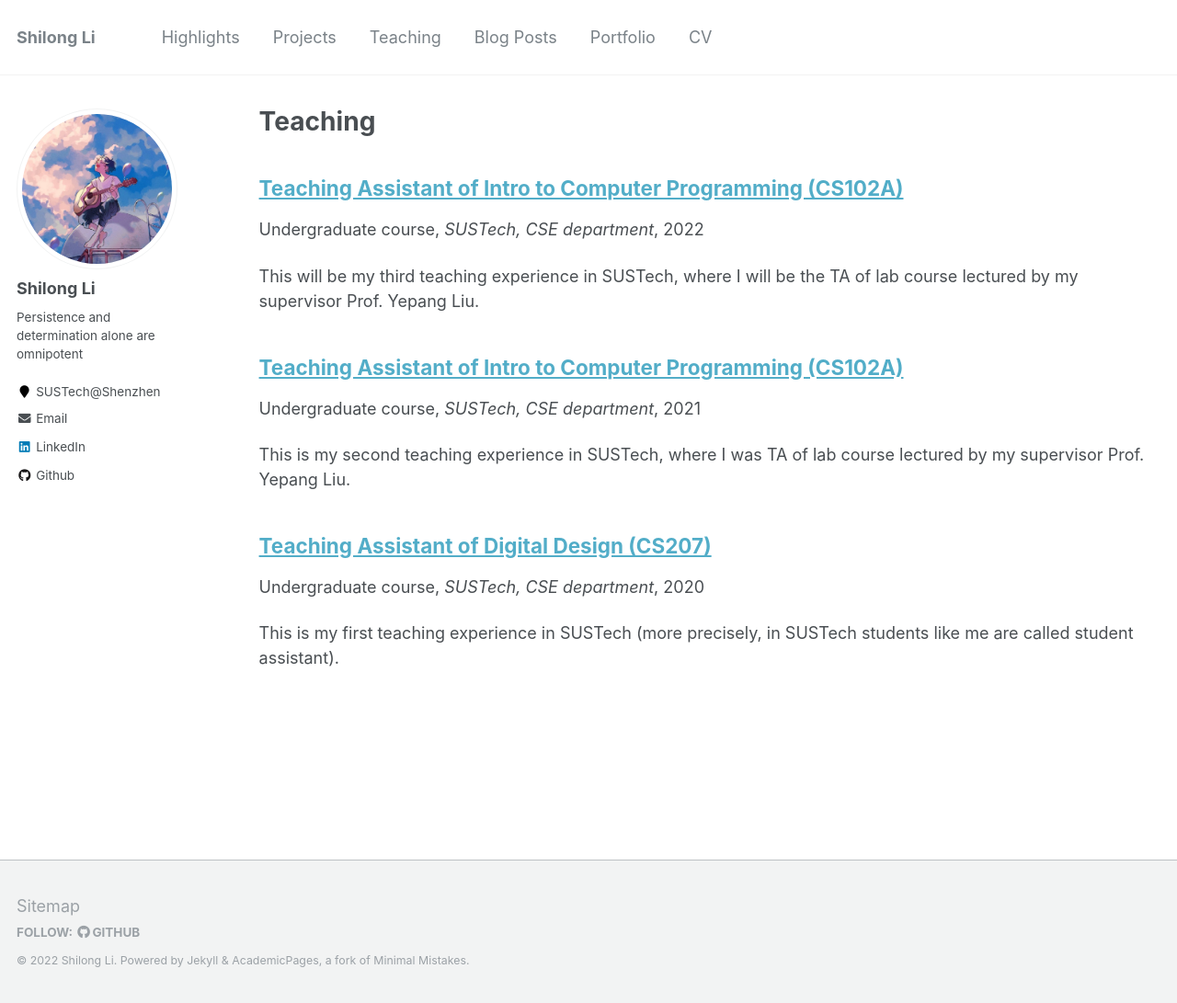
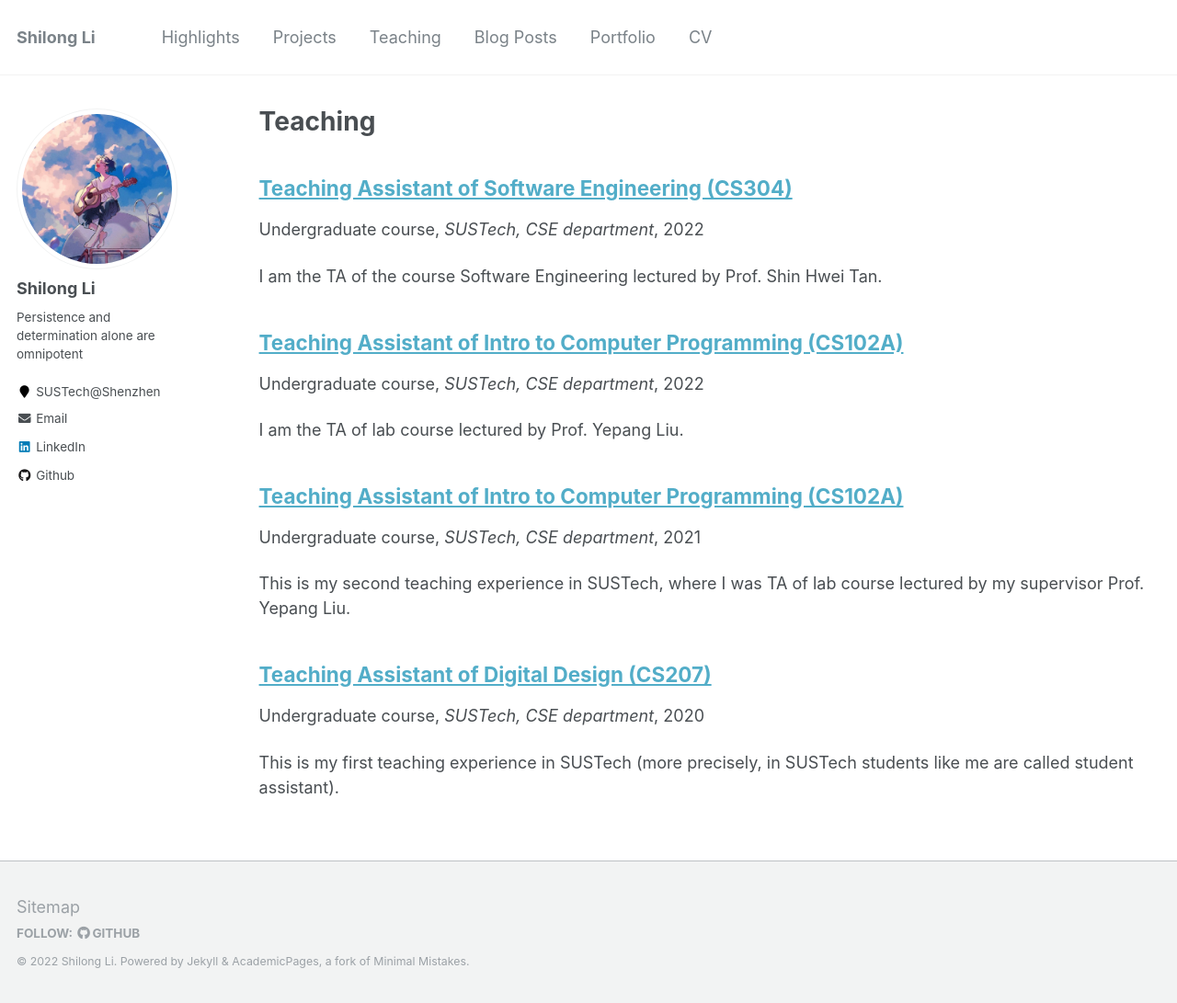
Before and after one commit to lethal233/lethal233.github.io, a Jekyll site: the page built from _pages/teaching.html, in a window 1280 px wide and 1091 px high. Shown: the whole window at 92% size. Built offline with Jekyll 4.4.1, drawn with Linux system fonts in a browser that asks for light colours.

Commit message:
[update] teaching

```diff
--- a/_teaching/2022-spring-teaching-3.md
+++ b/_teaching/2022-spring-teaching-3.md
@@ -4,10 +4,10 @@ collection: teaching
 type: "Undergraduate course"
 permalink: /teaching/2022-spring-teaching-3
 venue: "SUSTech, CSE department"
-date: 2022-01-14
+date: 2022-02-14
 location: "Shenzhen, China"
 ---
 
-This will be my third teaching experience in SUSTech, where I will be the TA of lab course lectured by my supervisor Prof. Yepang Liu.
+I am the TA of lab course lectured by Prof. Yepang Liu.
 
 To be continued
--- /dev/null
+++ b/_teaching/2022-spring-teaching-4.md
@@ -0,0 +1,13 @@
+---
+title: "Teaching Assistant of Software Engineering (CS304)"
+collection: teaching
+type: "Undergraduate course"
+permalink: /teaching/2022-spring-teaching-4
+venue: "SUSTech, CSE department"
+date: 2022-02-14
+location: "Shenzhen, China"
+---
+
+I am the TA of the course Software Engineering lectured by Prof. Shin Hwei Tan.
+
+To be continued
```
